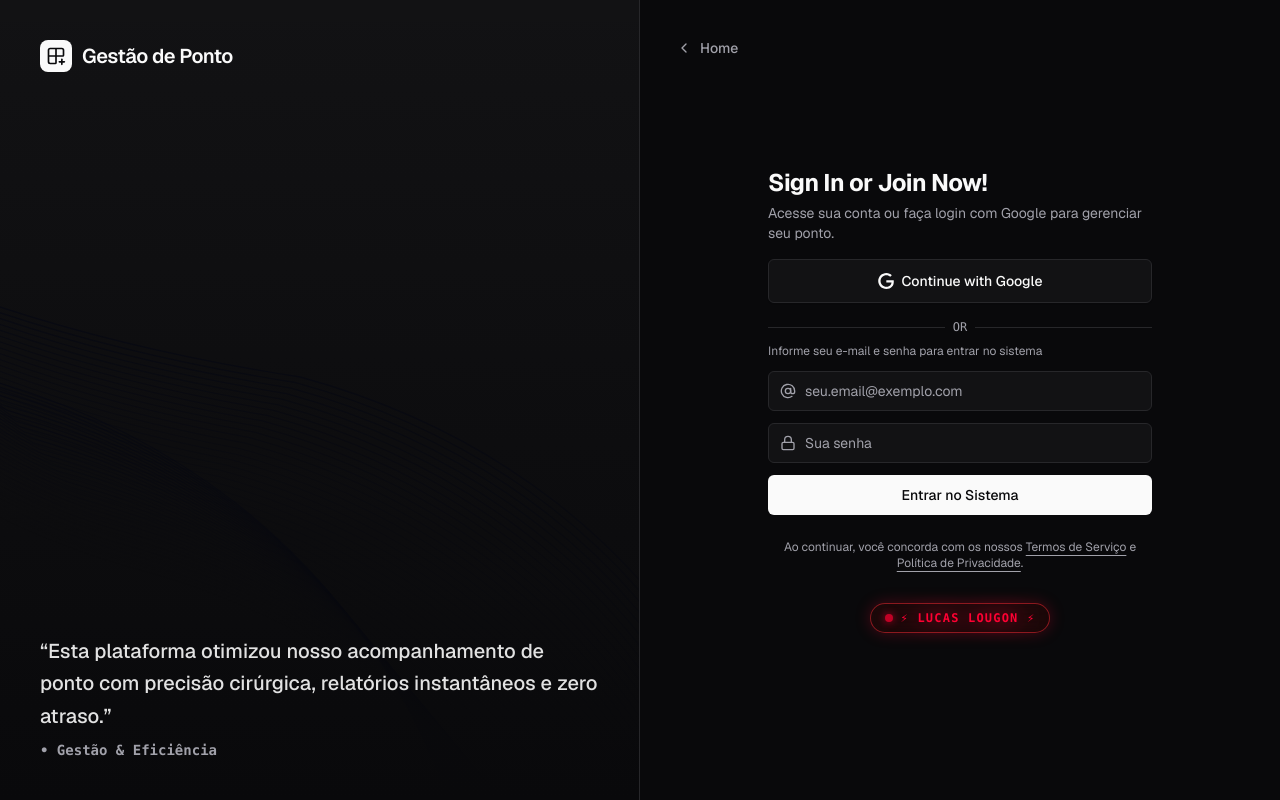
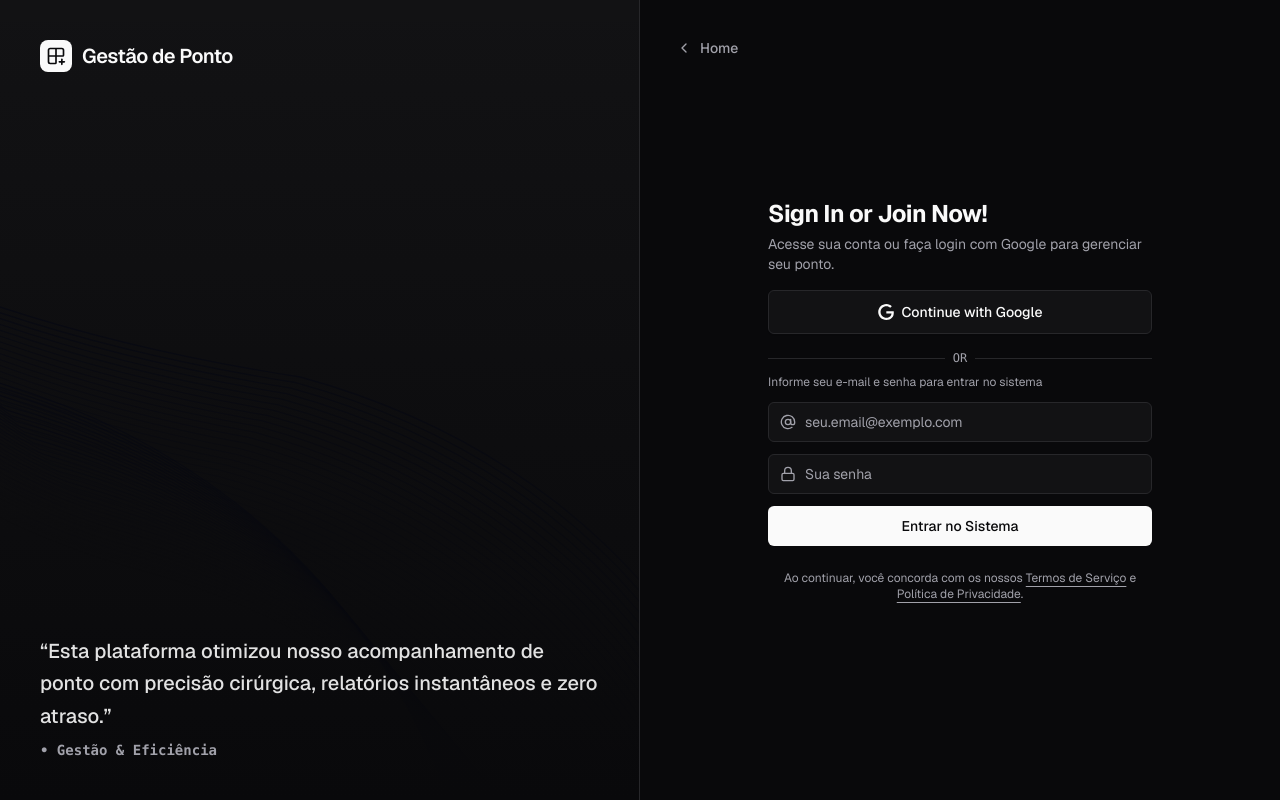
Before and after one commit to LucasAlvesLougon/gestao_ponto_web, a React (Vite) app: page / in a window 1280 px wide. Built offline with nearby package versions, Linux system fonts and the light colour scheme.

Commit message:
style(auth): remove Lucas Lougon test badge from login screen

```diff
--- a/src/components/ui/auth-page.tsx
+++ b/src/components/ui/auth-page.tsx
@@ -290,16 +290,6 @@ function AuthPageContent({
             </a>
             .
           </p>
-
-          {/* Badge Neon Red - Lucas Lougon */}
-          <div className="mt-8 flex items-center justify-center">
-            <div className="inline-flex items-center gap-2 px-3.5 py-1.5 rounded-full border border-red-500/50 bg-red-950/30 backdrop-blur-sm shadow-[0_0_15px_rgba(255,0,51,0.25)]">
-              <span className="inline-block w-2 h-2 rounded-full bg-[#ff0033] shadow-[0_0_8px_#ff0033] animate-pulse" />
-              <span className="font-mono text-xs font-bold tracking-widest uppercase text-[#ff0033] drop-shadow-[0_0_10px_rgba(255,0,51,0.9)]">
-                ⚡ Lucas Lougon ⚡
-              </span>
-            </div>
-          </div>
         </div>
       </div>
 
```
